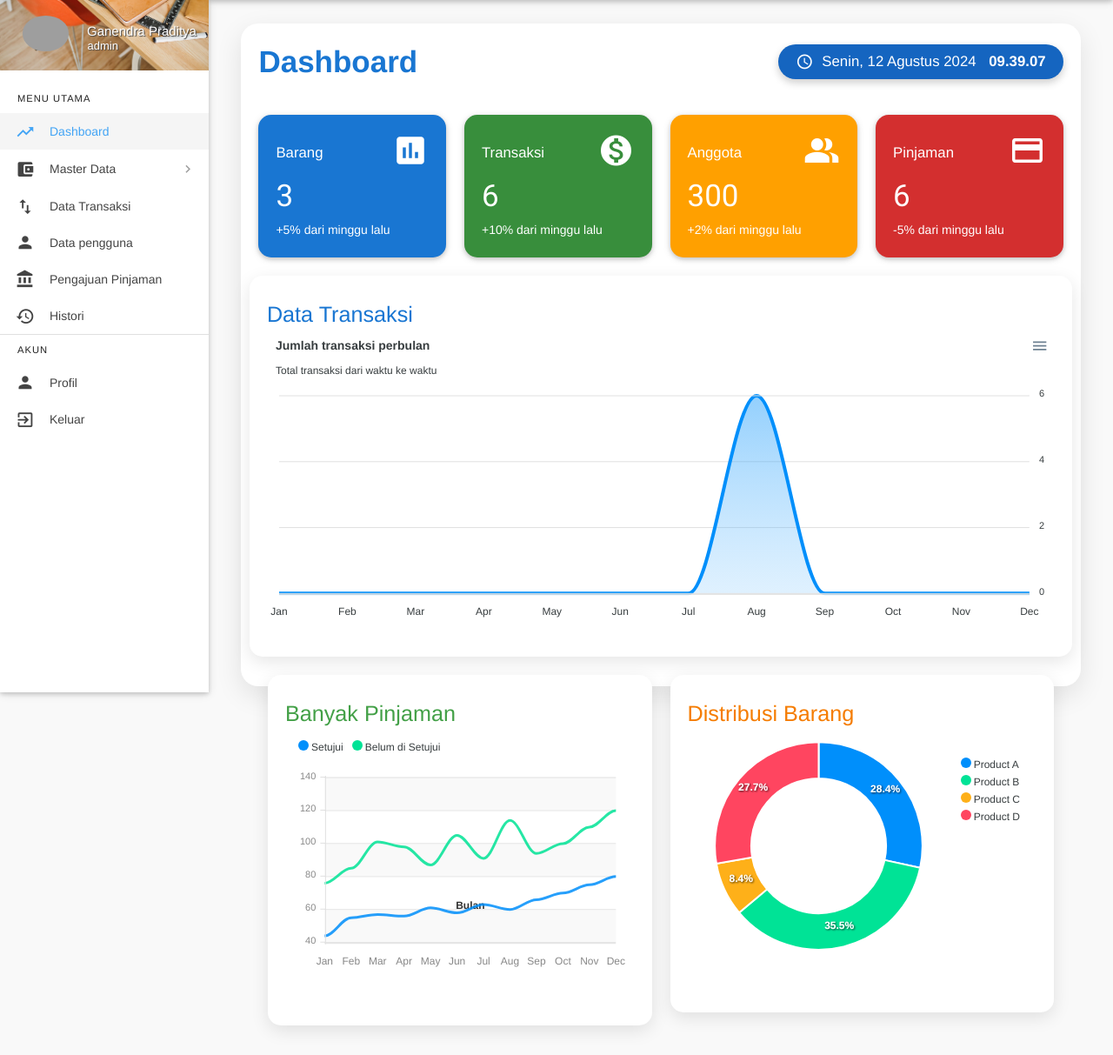
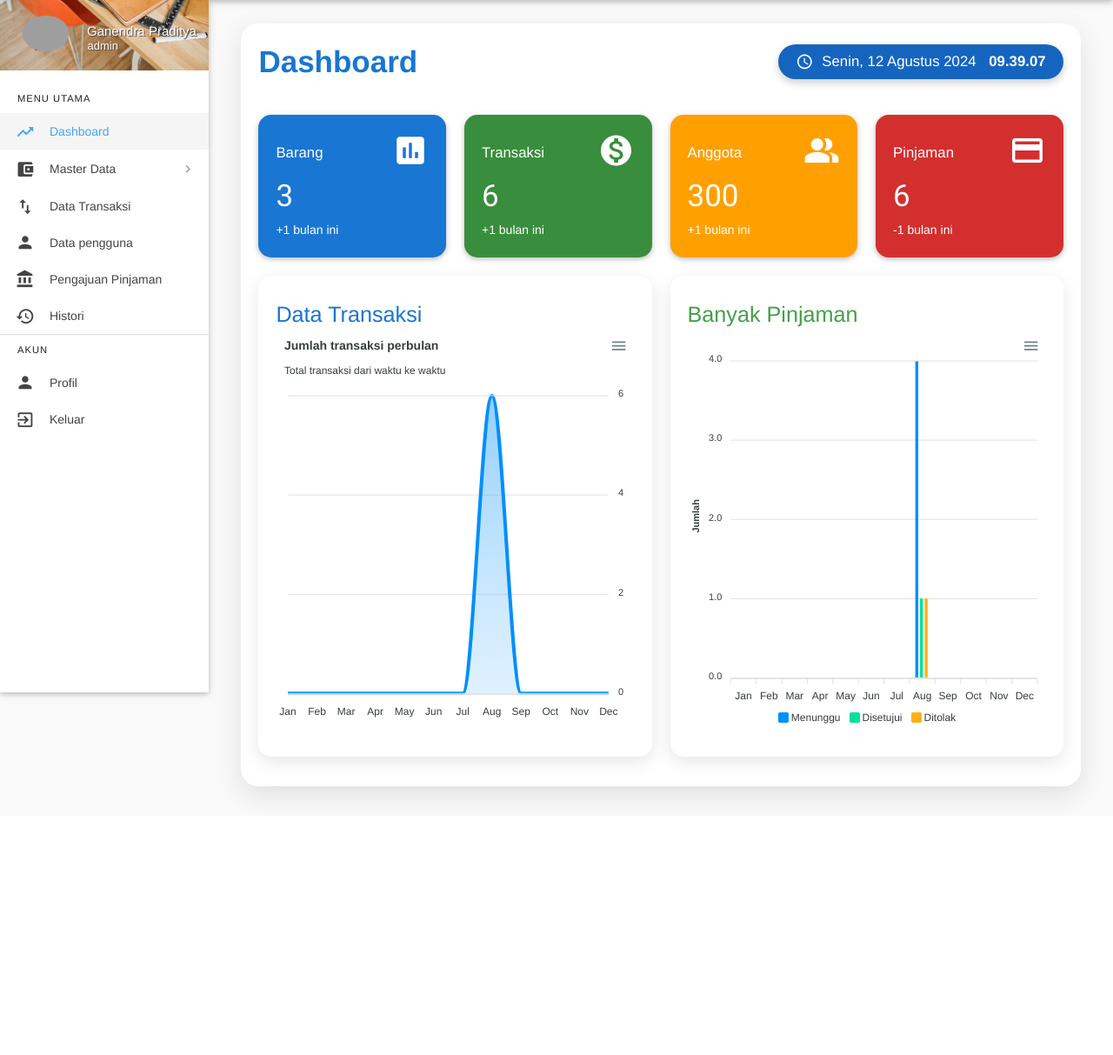
Before and after one commit to rdtyaandr/koperasiii, a CodeIgniter app: page /kop_bps/index.php/dashboardcontroller/index in a window 1280 px wide. Shown: the part 64-1277 px from the top of the page at 87% size. After the commit the page ends 987 px from the top, so only its background shows below. Run offline with CodeIgniter, Linux system fonts and the light colour scheme; a user stored in the database is signed in; data comes from the database, SQL or seed files in the repository; some libraries are stand-ins or nearby versions; grey boxes are pictures that could not be loaded.

Commit message:
dashboard tinggal dikit lagi

```diff
--- a/application/controllers/DashboardController.php
+++ b/application/controllers/DashboardController.php
@@ -34,6 +34,15 @@ class DashboardController extends GLOBAL_Controller
             'total_pengajuan' => $this->DashboardModel->get_total_pengajuan(),
         ];
 
+        $data['approved_loans'] = array_values($this->DashboardModel->get_monthly_approved_loans()); // Ambil data pinjaman disetujui dan ubah ke array numerik
+        $data['pending_loans'] = array_values($this->DashboardModel->get_monthly_pending_loans()); // Ambil data pinjaman menunggu dan ubah ke array numerik
+        $data['rejected_loans'] = array_values($this->DashboardModel->get_monthly_rejected_loans()); // Ambil data pinjaman ditolak dan ubah ke array numerik
+
+        // Kirim data ke view
+        $data['approved_data'] = $data['approved_loans'];
+        $data['pending_data'] = $data['pending_loans'];
+        $data['rejected_data'] = $data['rejected_loans'];
+
         $level = $this->session->userdata('level');
         if ($level != 'admin' && $level != 'operator') {
             parent::template('dashboard/user', $data);
--- a/application/models/DashboardModel.php
+++ b/application/models/DashboardModel.php
@@ -3,61 +3,52 @@ defined('BASEPATH') or exit('No direct script access allowed');
 
 class DashboardModel extends GLOBAL_Model
 {
-
     public function __construct()
     {
         parent::__construct();
     }
 
-    public function index()
-    {
-        $data['transaksi_data'] = $this->DashboardModel->getTransaksiData();
-        $this->load->view('dashboard/index', $data);
-    }
-
     public function get_user_count()
     {
-        return $this->db->count_all('tb_pengguna'); // Ganti 'users' dengan nama tabel Anda
+        return $this->db->count_all('tb_pengguna');
     }
 
     public function get_order_count()
     {
-        return $this->db->count_all('tb_transaksi'); // Ganti 'orders' dengan nama tabel Anda
+        return $this->db->count_all('tb_transaksi');
     }
-    // Mengambil total transaksi
+
     public function get_total_transactions()
     {
         $this->db->select('COUNT(*) as total');
-        $query = $this->db->get('tb_transaksi'); // Ganti 'tb_transaksi' sesuai nama tabel Anda
+        $query = $this->db->get('tb_transaksi');
         return $query->row()->total;
     }
 
-    // Mengambil total anggota
     public function get_total_members()
     {
         $this->db->select('COUNT(*) as total');
-        $query = $this->db->get('tb_anggota'); // Ganti 'tb_anggota' sesuai nama tabel Anda
+        $query = $this->db->get('tb_anggota');
         return $query->row()->total;
     }
 
-    // Mengambil total barang
     public function get_total_items()
     {
         $this->db->select('COUNT(*) as total');
-        $query = $this->db->get('tb_barang'); // Ganti 'tb_barang' sesuai nama tabel Anda
+        $query = $this->db->get('tb_barang');
         return $query->row()->total;
     }
 
-
     public function get_monthly_transactions()
     {
+        $currentYear = date('Y');
         $this->db->select('MONTH(created_at) as month, COUNT(*) as total');
+        $this->db->where('YEAR(created_at)', $currentYear);
         $this->db->group_by('month');
         $this->db->order_by('month', 'ASC');
         $query = $this->db->get('tb_transaksi');
         $result = $query->result_array();
 
-        // Inisialisasi array untuk bulan
         $monthly_data = array_fill(1, 12, 0);
 
         foreach ($result as $row) {
@@ -67,59 +58,78 @@ class DashboardModel extends GLOBAL_Model
         return $monthly_data;
     }
 
-
-    // Mendapatkan data pinjaman bulanan
-    public function get_monthly_loans()
+    public function get_total_barang()
     {
-        $this->db->select('DATE_FORMAT(tanggal_pinjam, "%Y-%m") as month, SUM(jumlah_pinjaman) as total'); // Ambil bulan dan total pinjaman
-        $this->db->group_by('month');
-        $query = $this->db->get('tb_pengajuan');
-        return $query->result_array();
+        $this->db->select('COUNT(*) as total_barang');
+        $query = $this->db->get('tb_barang');
+        return $query->row()->total_barang;
     }
 
-    // Tambahkan metode lainnya sesuai kebutuhan
-    public function get_total_barang()
-    {
-        $this->db->select('COUNT(*) as total_barang'); // Menghitung jumlah barang
-        $query = $this->db->get('tb_barang'); // Misalnya tabel barang
-        return $query->row()->total_barang; // Mengembalikan jumlah barang
-    }
     public function get_total_anggota()
     {
-        $this->db->select('COUNT(*) as total_anggota'); // Menghitung jumlah anggota
-        $query = $this->db->get('tb_anggota'); // Misalnya tabel anggota
-        return $query->row()->total_anggota; // Mengembalikan jumlah anggota
+        $this->db->select('COUNT(*) as total_anggota');
+        $query = $this->db->get('tb_anggota');
+        return $query->row()->total_anggota;
     }
+
     public function get_total_pengajuan()
     {
-        $this->db->select('COUNT(*) as total_pengajuan'); // Menghitung jumlah anggota
-        $query = $this->db->get('tb_pengajuan'); // Misalnya tabel anggota
-        return $query->row()->total_pengajuan; // Mengembalikan jumlah anggota
+        $this->db->select('COUNT(*) as total_pengajuan');
+        $query = $this->db->get('tb_pengajuan');
+        return $query->row()->total_pengajuan;
     }
 
-    public function get_items_by_category()
+    public function get_monthly_approved_loans()
     {
-        $this->db->select('tb_kategori.id_kategori, tb_kategori.nama_kategori, COUNT(tb_barang.id_barang) as total'); // Ambil nama_kategori dari tb_kategori
-        $this->db->from('tb_kategori'); // Mulai dari tb_kategori
-        $this->db->join('tb_barang', 'tb_barang.id_kategori = tb_kategori.id_kategori', 'left'); // Gunakan left join untuk menampilkan semua kategori
-        $this->db->group_by('tb_kategori.id_kategori'); // Group by id_kategori
-        $query = $this->db->get();
-        return $query->result_array();
+        $currentYear = date('Y');
+        $this->db->select('MONTH(created_at) as month, COUNT(*) as total');
+        $this->db->where('status', 'Telah Disetujui oleh Admin');
+        $this->db->where('YEAR(created_at)', $currentYear);
+        $this->db->group_by('month');
+        $this->db->order_by('month', 'ASC');
+        $query = $this->db->get('tb_pengajuan');
+        $result = $query->result_array();
+
+        $approved_data = array_fill(1, 12, 0);
+        foreach ($result as $row) {
+            $approved_data[$row['month']] = $row['total'];
+        }
+        return $approved_data;
     }
 
-    // Mengambil data barang untuk grafik (misalnya)
-    public function get_items_data()
+    public function get_monthly_pending_loans()
     {
-        $this->db->select('nama_barang, COUNT(*) as total'); // Ubah 'nama_barang' sesuai kebutuhan
-        $this->db->group_by('nama_barang');
-        $query = $this->db->get('tb_barang'); // Ganti 'tb_barang' sesuai nama tabel Anda
-        return $query->result_array();
+        $currentYear = date('Y');
+        $this->db->select('MONTH(created_at) as month, COUNT(*) as total');
+        $this->db->where('status', 'Menunggu Persetujuan');
+        $this->db->where('YEAR(created_at)', $currentYear);
+        $this->db->group_by('month');
+        $this->db->order_by('month', 'ASC');
+        $query = $this->db->get('tb_pengajuan');
+        $result = $query->result_array();
+
+        $pending_data = array_fill(1, 12, 0);
+        foreach ($result as $row) {
+            $pending_data[$row['month']] = $row['total'];
+        }
+        return $pending_data;
     }
 
-    public function get_all_categories()
+    public function get_monthly_rejected_loans()
     {
-        $this->db->select('id_kategori, nama_kategori');
-        $query = $this->db->get('tb_kategori'); // Ambil semua kategori
-        return $query->result_array();
+        $currentYear = date('Y');
+        $this->db->select('MONTH(created_at) as month, COUNT(*) as total');
+        $this->db->where('status', 'Dibatalkan oleh Admin');
+        $this->db->where('YEAR(created_at)', $currentYear);
+        $this->db->group_by('month');
+        $this->db->order_by('month', 'ASC');
+        $query = $this->db->get('tb_pengajuan');
+        $result = $query->result_array();
+
+        $rejected_data = array_fill(1, 12, 0);
+        foreach ($result as $row) {
+            $rejected_data[$row['month']] = $row['total'];
+        }
+        return $rejected_data;
     }
 }
--- a/application/views/dashboard/index.php
+++ b/application/views/dashboard/index.php
@@ -23,7 +23,7 @@
                                     <i class="material-icons right" style="font-size: 3em;">assessment</i>
                                     <span class="card-title" style="font-size: 1.2em;">Barang</span>
                                     <h4 style="font-size: 2.5em; margin: 10px 0;"><?php echo $stats['total_barang']; ?></h4> <!-- Mengambil total barang dari controller -->
-                                    <p style="font-size: 1em;">+5% dari minggu lalu</p>
+                                    <p style="font-size: 1em;">+1 bulan ini</p>
                                 </div>
                             </div>
                         </div>
@@ -33,7 +33,7 @@
                                     <i class="material-icons right" style="font-size: 3em;">monetization_on</i>
                                     <span class="card-title" style="font-size: 1.2em;">Transaksi</span>
                                     <h4 style="font-size: 2.5em; margin: 10px 0;"><?php echo $stats['total_transaksi']; ?></h4> <!-- Mengambil total transaksi dari controller -->
-                                    <p style="font-size: 1em;">+10% dari minggu lalu</p>
+                                    <p style="font-size: 1em;">+1 bulan ini</p>
                                 </div>
                             </div>
                         </div>
@@ -43,7 +43,7 @@
                                     <i class="material-icons right" style="font-size: 3em;">people_alt</i>
                                     <span class="card-title" style="font-size: 1.2em;">Anggota</span>
                                     <h4 style="font-size: 2.5em; margin: 10px 0;"><?php echo $stats['total_anggota']; ?></h4> <!-- Mengambil total anggota dari controller -->
-                                    <p style="font-size: 1em;">+2% dari minggu lalu</p>
+                                    <p style="font-size: 1em;">+1 bulan ini</p>
                                 </div>
                             </div>
                         </div>
@@ -53,7 +53,7 @@
                                     <i class="material-icons right" style="font-size: 3em;">credit_card</i>
                                     <span class="card-title" style="font-size: 1.2em;">Pinjaman</span>
                                     <h4 style="font-size: 2.5em; margin: 10px 0;"><?php echo $stats['total_pengajuan']; ?></h4> <!-- Mengambil total pengajuan dari controller -->
-                                    <p style="font-size: 1em;">-5% dari minggu lalu</p>
+                                    <p style="font-size: 1em;">-1 bulan ini</p>
                                 </div>
                             </div>
                         </div>
@@ -61,7 +61,7 @@
 
                     <!-- Grafik -->
                     <div class="row">
-                        <?php if ($this->session->userdata('level') == 'operator') : ?>
+                        <?php if ($this->session->userdata('level') == 'admin') : ?>
                             <div class="col s6">
                             <?php elseif ($this->session->userdata('level') == 'operator') : ?>
                                 <div class="col s12">
@@ -69,12 +69,12 @@
                                 <div class="card" style="border-radius: 15px; box-shadow: 0 6px 20px rgba(0, 0, 0, 0.1);">
                                     <div class="card-content">
                                         <span class="card-title blue-text text-darken-2" style="font-size: 1.8em; font-weight: 500;">Data Transaksi</span>
-                                        <div id="sales-chart" style="height: 350px;"></div>
+                                        <div id="sales-chart" style="height: 300px;"></div>
                                     </div>
                                 </div>
                                 </div>
                                 <?php if ($this->session->userdata('level') == 'admin') : ?>
-                                    <div class="col s12 m6">
+                                    <div class="col s6 m6">
                                         <div class="card" style="border-radius: 15px; box-shadow: 0 6px 20px rgba(0, 0, 0, 0.1);">
                                             <div class="card-content">
                                                 <span class="card-title green-text text-darken-1" style="font-size: 1.8em; font-weight: 500;">Banyak Pinjaman</span>
@@ -82,18 +82,7 @@
                                             </div>
                                         </div>
                                     </div>
-                                    <div class="col s12 m6">
                                 <?php endif; ?>
-                                    <?php if ($this->session->userdata('level') == 'operator') : ?>
-                                        <div class="col s6 m6">
-                                        <?php endif; ?>
-                                        <div class="card" style="border-radius: 15px; box-shadow: 0 6px 20px rgba(0, 0, 0, 0.1);">
-                                            <div class="card-content">
-                                                <span class="card-title orange-text text-darken-2" style="font-size: 1.8em; font-weight: 500;">Distribusi Barang</span>
-                                                <div id="revenue-chart" style="height: 300px;"></div>
-                                            </div>
-                                        </div>
-                                        </div>
                             </div>
                     </div>
                 </div>
@@ -135,7 +124,7 @@
             }],
             chart: {
                 type: 'area',
-                    height: 335,
+                height: 450,
                 zoom: {
                     enabled: false
                 }
@@ -181,139 +170,61 @@
                 }
             }
         };
+        console.log(<?php echo json_encode($monthly_data); ?>);
 
         var salesChart = new ApexCharts(document.querySelector("#sales-chart"), salesOptions);
         salesChart.render();
 
-            // Grafik Pinjaman
         var userGrowthOptions = {
             series: [{
-                    name: 'Setujui',
-                    data: [44, 55, 57, 56, 61, 58, 63, 60, 66, 70, 75, 80] // Data untuk 12 bulan
+                name: 'Menunggu',
+                data: <?php echo json_encode($approved_data); ?>,
             }, {
-                    name: 'Belum di Setujui',
-                    data: [76, 85, 101, 98, 87, 105, 91, 114, 94, 100, 110, 120] // Data untuk 12 bulan
+                name: 'Disetujui',
+                data: <?php echo json_encode($pending_data); ?>,
+            }, {
+                name: 'Ditolak',
+                data: <?php echo json_encode($rejected_data); ?>,
             }],
             chart: {
-                    type: 'line', // Menggunakan grafik garis
-                    height: 300,
-                    zoom: {
-                        enabled: false
+                type: 'bar',
+                height: 450
             },
-                    toolbar: {
-                        show: false
-                    } // Menyembunyikan toolbar
+            plotOptions: {
+                bar: {
+                    horizontal: false,
+                    columnWidth: '55%',
+                    endingShape: 'rounded'
+                },
             },
             dataLabels: {
                 enabled: false
             },
             stroke: {
-                    curve: 'smooth',
-                    width: 3 // Lebar garis
-                },
-                title: {
-                    align: 'left',
-                    style: {
-                        fontSize: '1.5em',
-                        fontWeight: 'bold',
-                        color: '#333'
-                    }
+                show: true,
+                width: 2,
+                colors: ['transparent']
             },
             xaxis: {
-                    categories: ['Jan', 'Feb', 'Mar', 'Apr', 'May', 'Jun', 'Jul', 'Aug', 'Sep', 'Oct', 'Nov', 'Dec'], // Kategori untuk 12 bulan
-                    labels: {
-                        style: {
-                            colors: '#888'
-                        }
-                    },
-                    title: {
-                        text: 'Bulan',
-                        style: {
-                            color: '#333'
-                        }
-                    },
-                    axisBorder: {
-                        show: true,
-                        color: '#e0e0e0'
-                    },
-                    axisTicks: {
-                        show: true,
-                        color: '#e0e0e0'
-                    }
+                categories: ['Jan', 'Feb', 'Mar', 'Apr', 'May', 'Jun', 'Jul', 'Aug', 'Sep', 'Oct', 'Nov', 'Dec'],
             },
             yaxis: {
                 title: {
-                        style: {
-                            color: '#333'
+                    text: 'Jumlah'
                 }
             },
-                    labels: {
-                        style: {
-                            colors: '#888'
-                        }
-                    },
-                    axisBorder: {
-                        show: true,
-                        color: '#e0e0e0'
-                    },
-                    axisTicks: {
-                        show: true,
-                        color: '#e0e0e0'
-                    }
-                },
-                grid: {
-                    borderColor: '#e0e0e0',
-                    row: {
-                        colors: ['#f3f3f3', 'transparent'], // Alternatif warna untuk baris
-                        opacity: 0.5
-                    },
-                },
-                legend: {
-                    horizontalAlign: 'left',
-                    position: 'top'
+            fill: {
+                opacity: 1
             },
             tooltip: {
-                    shared: true,
-                    intersect: false,
                 y: {
                     formatter: function(val) {
-                            return val + "anggota";
+                        return val + " User";
                     }
-                    },
-                    style: {
-                        fontSize: '1em'
                 }
             }
         };
 
         var userGrowthChart = new ApexCharts(document.querySelector("#user-growth-chart"), userGrowthOptions);
         userGrowthChart.render();
-
-            // Revenue Distribution Chart
-            var revenueOptions = {
-                series: [44, 55, 13, 43],
-                chart: {
-                    type: 'donut',
-                    <?php if ($this->session->userdata('level') == 'admin') : ?>
-                        height: 315,
-                    <?php elseif ($this->session->userdata('level') == 'operator') : ?>
-                        height: 350,
-                    <?php endif; ?>
-                },
-                labels: ['Product A', 'Product B', 'Product C', 'Product D'],
-                responsive: [{
-                    breakpoint: 300,
-                    options: {
-                        chart: {
-                            width: 200
-                        },
-                        legend: {
-                            position: 'bottom'
-                        }
-                    }
-                }]
-            };
-
-            var revenueChart = new ApexCharts(document.querySelector("#revenue-chart"), revenueOptions);
-            revenueChart.render();
     </script>
```
Lines whose indentation alone changed are shown as unchanged.
